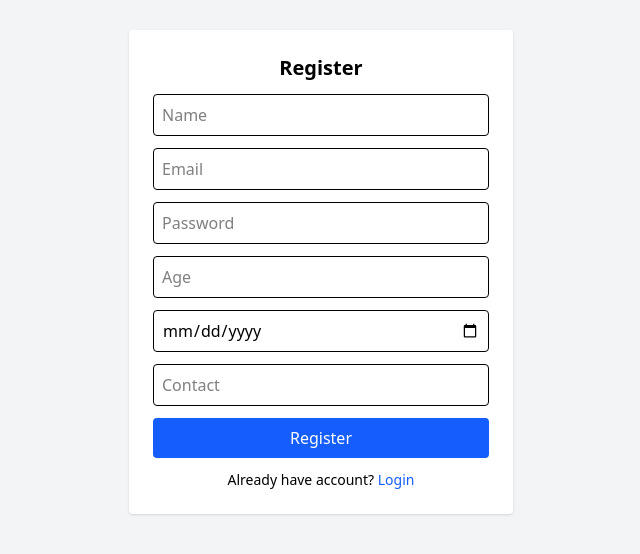
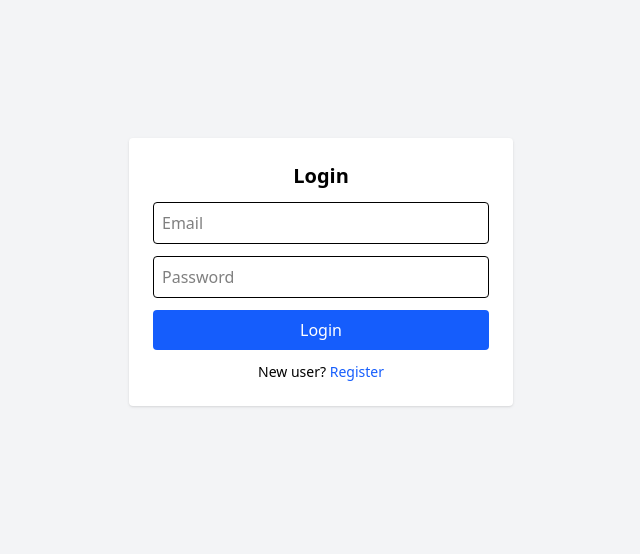
Before and after one commit to Selva2026/Profile_Page_FE, a React (Vite) app: page / in a window 1280 px wide. Shown: the part 128-682 px from the top of the page, without its empty margins (319-959 px from the left). Built offline with nearby package versions, Linux system fonts and the light colour scheme.

Commit message:
Update App.jsx

```diff
--- a/src/App.jsx
+++ b/src/App.jsx
@@ -8,8 +8,8 @@
     <BrowserRouter>
 
       <Routes>
-          <Route path="/login" element={<Login />} />
-        <Route path="/" element={<Register />} />
+          <Route path="/" element={<Login />} />
+        <Route path="/register" element={<Register />} />
         <Route path="/profile" element={<Profile />} />
       </Routes>
     </BrowserRouter>
```
